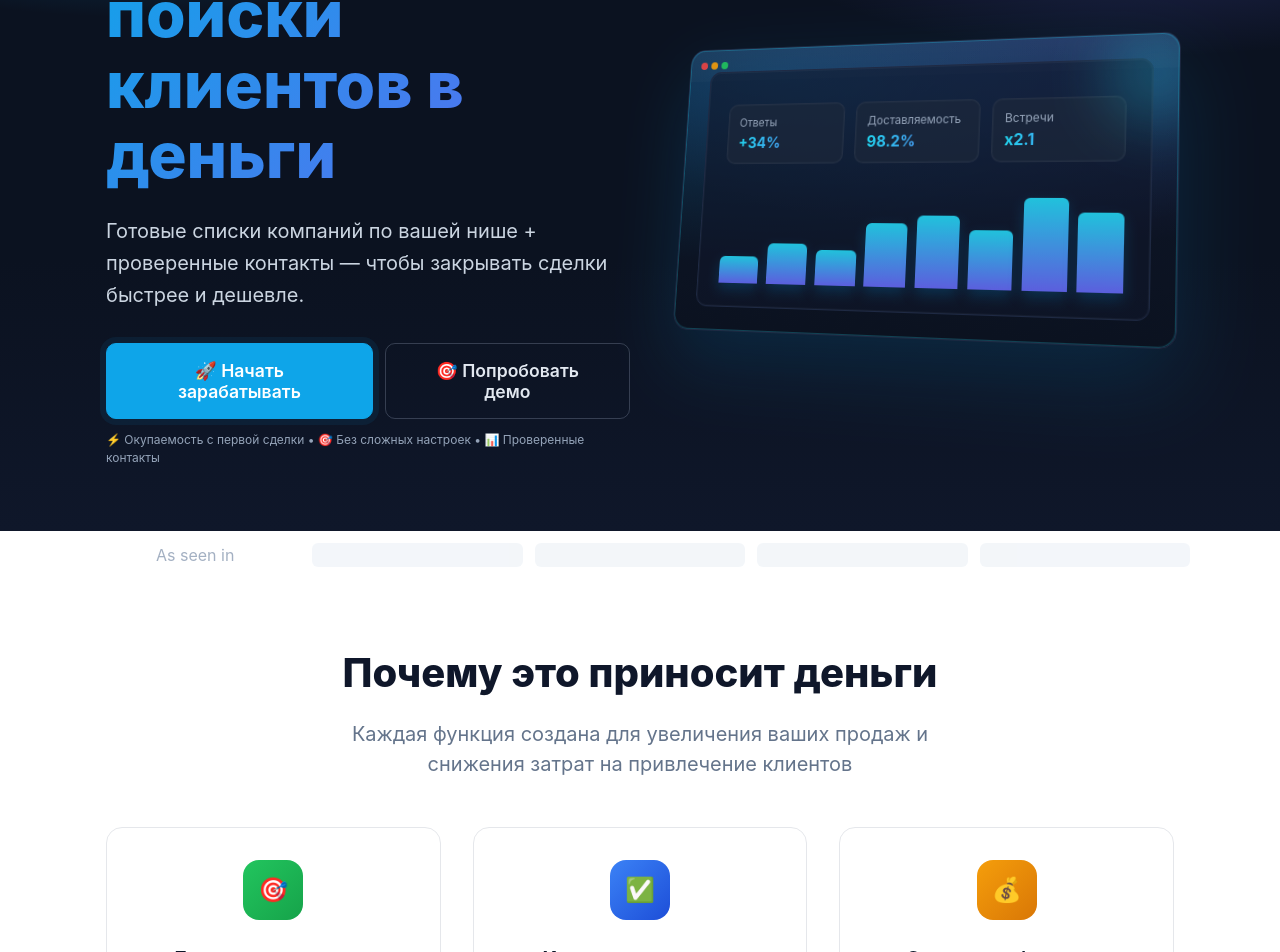
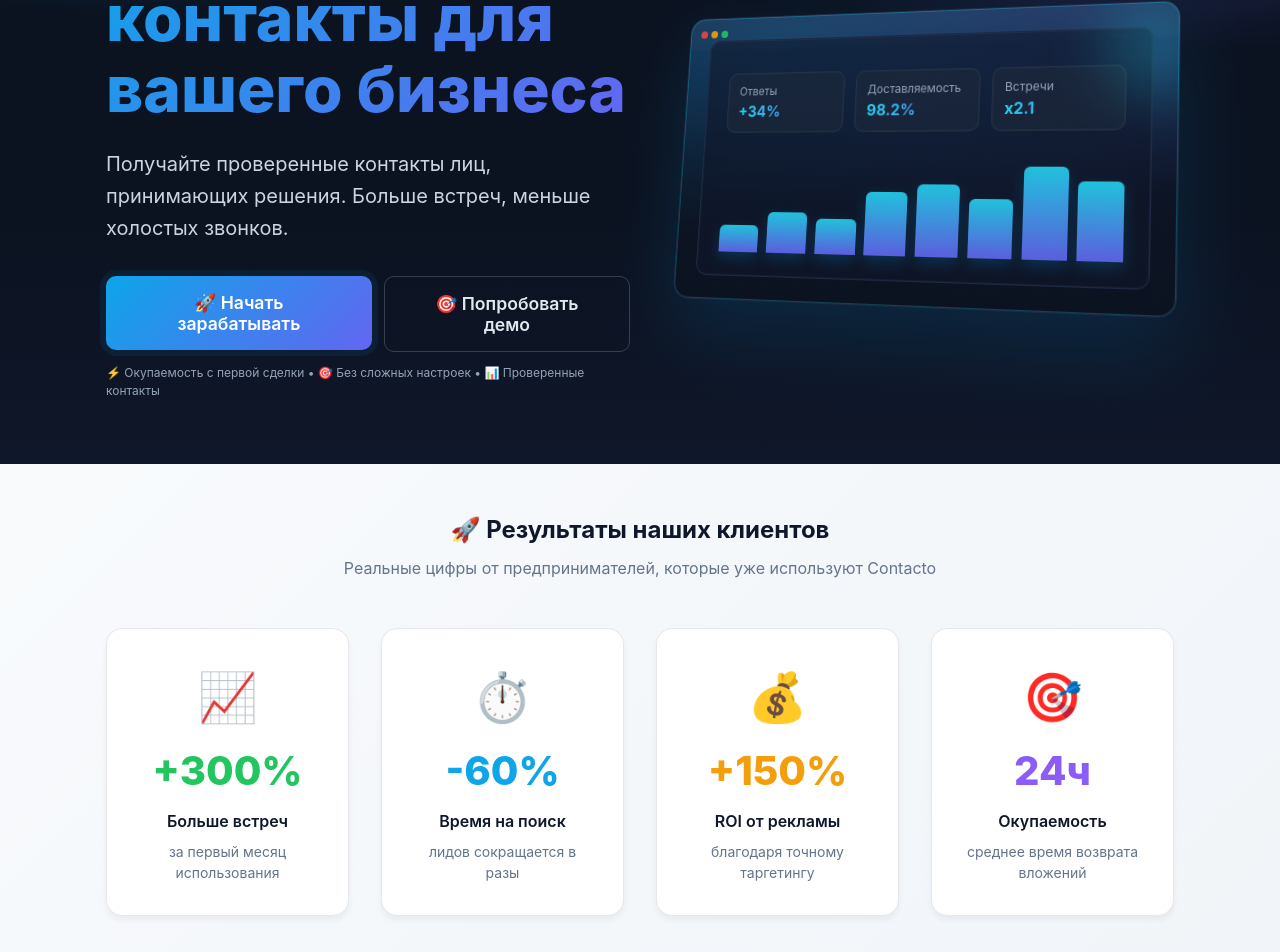
Before and after one commit to RemontOK/Saas, a React (Vite) app: page / in a window 1280 px wide. Shown: the part 207-1159 px from the top of the page. Built offline with nearby package versions, Linux system fonts and the light colour scheme.

Commit message:
Deploy: update project

```diff
--- a/src/App.css
+++ b/src/App.css
@@ -233,3 +233,10 @@
   transform: translateY(-2px);
   box-shadow: 0 8px 16px rgba(0, 0, 0, 0.2);
 }
+
+/* Stats card hover effects */
+.stat-card:hover {
+  transform: translateY(-5px);
+  box-shadow: 0 12px 30px rgba(0, 0, 0, 0.15) !important;
+  border-color: rgba(14, 165, 233, 0.3);
+}
--- a/src/App.tsx
+++ b/src/App.tsx
@@ -337,7 +337,7 @@ export default function App() {
       {/* Sticky Header */}
       <header className="sticky top-0 z-50 header-dark">
         <div className="container" style={{ display: 'flex', alignItems: 'center', justifyContent: 'space-between', gap: 12, padding: '10px 0' }}>
-          <a href="#" className="nav-link" style={{ fontWeight: 800, fontSize: 18, color: '#e5e7eb' }}>Parcer</a>
+          <a href="#" className="nav-link" style={{ fontWeight: 800, fontSize: 18, color: '#e5e7eb' }}>Contacto</a>
           <nav style={{ display: 'flex', gap: 8 }}>
             <a href="#how" className="nav-link" style={{ color: '#e5e7eb' }}>Как работает</a>
             <a href="#pricing" className="nav-link" style={{ color: '#e5e7eb' }}>Тарифы</a>
@@ -352,9 +352,9 @@ export default function App() {
         <FadeKeyframes />
         <div className="container hero-grid">
           <div style={fadeStyles}>
-            <h1 className="hero-title">Превратите поиски клиентов в деньги</h1>
+            <h1 className="hero-title">Найдите контакты для вашего бизнеса</h1>
             <p className="hero-subtitle">
-              Готовые списки компаний по вашей нише + проверенные контакты — чтобы закрывать сделки быстрее и дешевле.
+              Получайте проверенные контакты лиц, принимающих решения. Больше встреч, меньше холостых звонков.
             </p>
             <div className="hero-cta">
               <a href="#pricing">
@@ -384,15 +384,130 @@ export default function App() {
         </div>
       </section>
 
-      {/* Trust / Logos */}
-      <section style={{ padding: '12px 16px' }}>
-        <div style={{ maxWidth: 1100, margin: '0 auto', opacity: 0.85 }}>
-          <div style={{ display: 'grid', gridTemplateColumns: 'repeat(5,1fr)', gap: 12, alignItems: 'center' }}>
-            <div style={{ textAlign: 'center', color: '#94a3b8' }}>As seen in</div>
-            <div style={{ height: 24, background: '#f1f5f9', borderRadius: 6 }} />
-            <div style={{ height: 24, background: '#f1f5f9', borderRadius: 6 }} />
-            <div style={{ height: 24, background: '#f1f5f9', borderRadius: 6 }} />
-            <div style={{ height: 24, background: '#f1f5f9', borderRadius: 6 }} />
+      {/* Results / Stats */}
+      <section style={{ padding: '3rem 1rem', background: 'linear-gradient(135deg, #f8fafc, #f1f5f9)' }}>
+        <div className="container">
+          <div style={{ textAlign: 'center', marginBottom: '3rem' }}>
+            <h3 style={{ fontSize: '1.5rem', fontWeight: 700, marginBottom: '0.5rem', color: '#0f172a' }}>
+              🚀 Результаты наших клиентов
+            </h3>
+            <p style={{ color: '#64748b', fontSize: '1rem' }}>
+              Реальные цифры от предпринимателей, которые уже используют Contacto
+            </p>
+          </div>
+          <div style={{
+            display: 'grid',
+            gridTemplateColumns: 'repeat(auto-fit, minmax(240px, 1fr))',
+            gap: '2rem',
+            alignItems: 'stretch'
+          }}>
+            {/* Stat 1 */}
+            <div style={{
+              background: 'white',
+              padding: '2rem',
+              borderRadius: '16px',
+              textAlign: 'center',
+              border: '1px solid #e5e7eb',
+              boxShadow: '0 4px 6px rgba(0, 0, 0, 0.05)',
+              transition: 'all 0.3s ease'
+            }} className="stat-card">
+              <div style={{ fontSize: '3rem', marginBottom: '0.5rem' }}>📈</div>
+              <div style={{
+                fontSize: '2.5rem',
+                fontWeight: 800,
+                color: '#22c55e',
+                marginBottom: '0.5rem'
+              }}>
+                +300%
+              </div>
+              <div style={{ fontWeight: 600, marginBottom: '0.5rem', color: '#0f172a' }}>
+                Больше встреч
+              </div>
+              <div style={{ fontSize: '0.875rem', color: '#64748b' }}>
+                за первый месяц использования
+              </div>
+            </div>
+
+            {/* Stat 2 */}
+            <div style={{
+              background: 'white',
+              padding: '2rem',
+              borderRadius: '16px',
+              textAlign: 'center',
+              border: '1px solid #e5e7eb',
+              boxShadow: '0 4px 6px rgba(0, 0, 0, 0.05)',
+              transition: 'all 0.3s ease'
+            }} className="stat-card">
+              <div style={{ fontSize: '3rem', marginBottom: '0.5rem' }}>⏱️</div>
+              <div style={{
+                fontSize: '2.5rem',
+                fontWeight: 800,
+                color: '#0ea5e9',
+                marginBottom: '0.5rem'
+              }}>
+                -60%
+              </div>
+              <div style={{ fontWeight: 600, marginBottom: '0.5rem', color: '#0f172a' }}>
+                Время на поиск
+              </div>
+              <div style={{ fontSize: '0.875rem', color: '#64748b' }}>
+                лидов сокращается в разы
+              </div>
+            </div>
+
+            {/* Stat 3 */}
+            <div style={{
+              background: 'white',
+              padding: '2rem',
+              borderRadius: '16px',
+              textAlign: 'center',
+              border: '1px solid #e5e7eb',
+              boxShadow: '0 4px 6px rgba(0, 0, 0, 0.05)',
+              transition: 'all 0.3s ease'
+            }} className="stat-card">
+              <div style={{ fontSize: '3rem', marginBottom: '0.5rem' }}>💰</div>
+              <div style={{
+                fontSize: '2.5rem',
+                fontWeight: 800,
+                color: '#f59e0b',
+                marginBottom: '0.5rem'
+              }}>
+                +150%
+              </div>
+              <div style={{ fontWeight: 600, marginBottom: '0.5rem', color: '#0f172a' }}>
+                ROI от рекламы
+              </div>
+              <div style={{ fontSize: '0.875rem', color: '#64748b' }}>
+                благодаря точному таргетингу
+              </div>
+            </div>
+
+            {/* Stat 4 */}
+            <div style={{
+              background: 'white',
+              padding: '2rem',
+              borderRadius: '16px',
+              textAlign: 'center',
+              border: '1px solid #e5e7eb',
+              boxShadow: '0 4px 6px rgba(0, 0, 0, 0.05)',
+              transition: 'all 0.3s ease'
+            }} className="stat-card">
+              <div style={{ fontSize: '3rem', marginBottom: '0.5rem' }}>🎯</div>
+              <div style={{
+                fontSize: '2.5rem',
+                fontWeight: 800,
+                color: '#8b5cf6',
+                marginBottom: '0.5rem'
+              }}>
+                24ч
+              </div>
+              <div style={{ fontWeight: 600, marginBottom: '0.5rem', color: '#0f172a' }}>
+                Окупаемость
+              </div>
+              <div style={{ fontSize: '0.875rem', color: '#64748b' }}>
+                среднее время возврата вложений
+              </div>
+            </div>
           </div>
         </div>
       </section>
--- a/src/index.css
+++ b/src/index.css
@@ -21,6 +21,9 @@
 * { box-sizing: border-box; }
 
 html, body, #root { height: 100%; }
+html {
+  scroll-behavior: smooth;
+}
 body {
   margin: 0;
   min-width: 320px;
@@ -69,8 +72,37 @@ button.primary:hover { background: var(--primary-600); border-color: var(--prima
 .container { max-width: 1100px; margin: 0 auto; padding: 0 16px; }
 .primary-button { background: var(--primary); color: #fff; border-color: var(--primary); border-radius: 12px; padding: 10px 16px; font-weight: 700; }
 .primary-button:hover { background: var(--primary-600); border-color: var(--primary-600); }
-.nav-link { color: var(--text); text-decoration: none; padding: 6px 10px; border-radius: 8px; }
-.nav-link:hover { background: #f1f5f9; }
+.nav-link {
+  color: var(--text);
+  text-decoration: none;
+  padding: 8px 16px;
+  border-radius: 12px;
+  transition: all 0.3s cubic-bezier(0.4, 0, 0.2, 1);
+  position: relative;
+  overflow: hidden;
+}
+
+.nav-link:hover {
+  background: linear-gradient(135deg, rgba(14, 165, 233, 0.15), rgba(99, 102, 241, 0.15));
+  color: #ffffff;
+  transform: translateY(-1px);
+  box-shadow: 0 4px 12px rgba(14, 165, 233, 0.2);
+}
+
+.nav-link::before {
+  content: '';
+  position: absolute;
+  top: 0;
+  left: -100%;
+  width: 100%;
+  height: 100%;
+  background: linear-gradient(90deg, transparent, rgba(255, 255, 255, 0.1), transparent);
+  transition: left 0.5s;
+}
+
+.nav-link:hover::before {
+  left: 100%;
+}
 .glass { background:
   radial-gradient(1200px 220px at 50% 0, rgba(14,165,233,.12), transparent 65%),
   conic-gradient(from 180deg at 0% 50%, rgba(2,132,199,.06), rgba(99,102,241,.06) 50%, rgba(2,132,199,.06)),
@@ -85,12 +117,38 @@ button.primary:hover { background: var(--primary-600); border-color: var(--prima
 
 .header-dark { background: linear-gradient(90deg, rgba(9, 9, 11, 0.95), rgba(2, 6, 23, 0.95)); color: #e5e7eb; border-bottom: 1px solid rgba(148,163,184,.08); }
 .hero-dark { background: radial-gradient(800px 240px at 10% 10%, rgba(14,165,233,.25), transparent 40%), radial-gradient(900px 300px at 90% 10%, rgba(99,102,241,.25), transparent 45%), linear-gradient(180deg, #0b1220, #0b1220 60%, #0f172a 100%); color: #e2e8f0; }
-.btn-on-dark { background: #0ea5e9; color: #fff; border-color: #0ea5e9; }
-.btn-on-dark:hover { background: #0284c7; border-color: #0284c7; }
+.btn-on-dark {
+  background: linear-gradient(135deg, #0ea5e9, #6366f1);
+  color: #fff;
+  border: none;
+  transition: all 0.3s cubic-bezier(0.4, 0, 0.2, 1);
+  position: relative;
+  overflow: hidden;
+}
+.btn-on-dark:hover {
+  background: linear-gradient(135deg, #0284c7, #5b21b6);
+  transform: translateY(-2px);
+  box-shadow: 0 8px 25px rgba(14, 165, 233, 0.3);
+}
+
+.btn-on-dark::before {
+  content: '';
+  position: absolute;
+  top: 0;
+  left: -100%;
+  width: 100%;
+  height: 100%;
+  background: linear-gradient(90deg, transparent, rgba(255, 255, 255, 0.2), transparent);
+  transition: left 0.6s;
+}
+
+.btn-on-dark:hover::before {
+  left: 100%;
+}
 
 .hero { padding: 56px 16px 64px; position: relative; overflow: hidden; }
 .hero-grid { display: grid; grid-template-columns: 1.1fr .9fr; gap: 24px; align-items: center; }
-.hero-cta { display: flex; gap: 12px; margin-top: 12px; justify-content: center; }
+.hero-cta { display: flex; gap: 12px; margin-top: 12px; justify-content: flex-start; }
 .hero-sub { font-size: 12px; color: #94a3b8; margin-top: 12px; }
 
 .mock-3d { perspective: 1200px; display: grid; place-items: center; }
```
Lines whose indentation alone changed are shown as unchanged.
